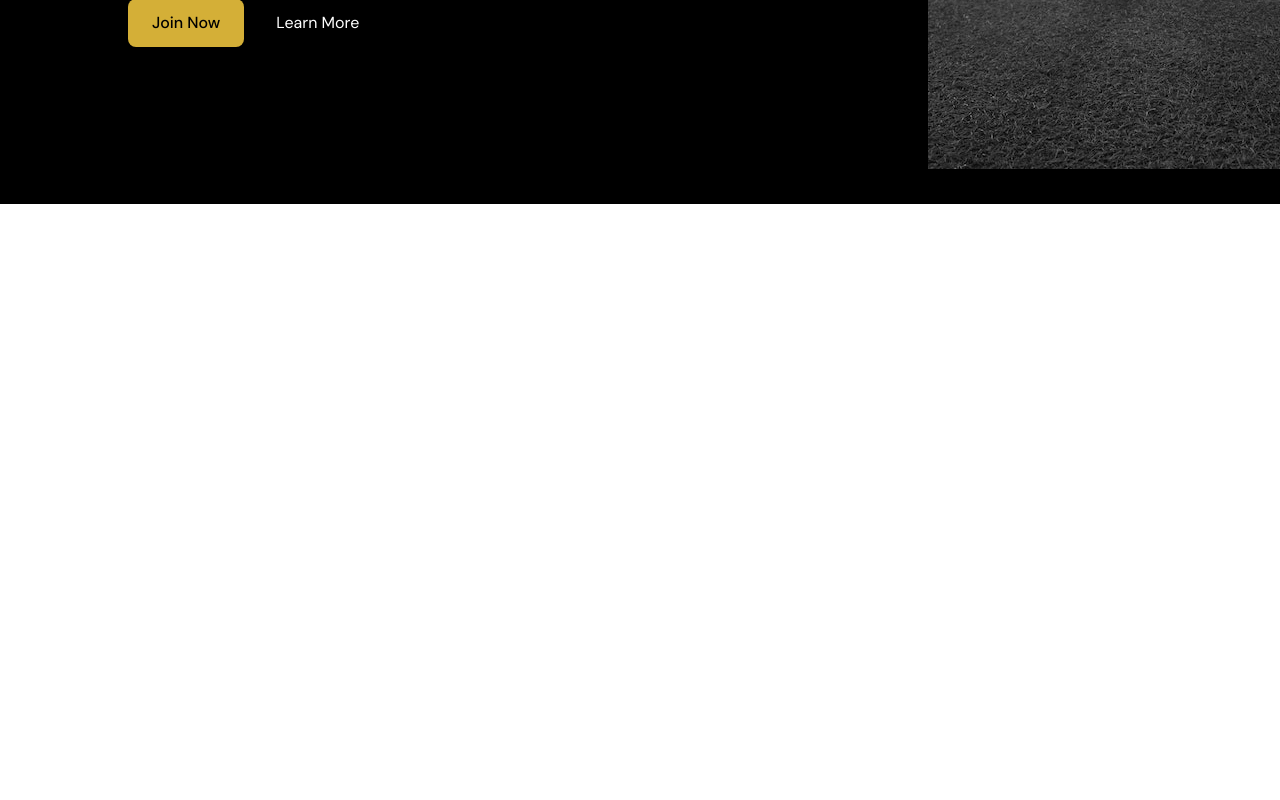
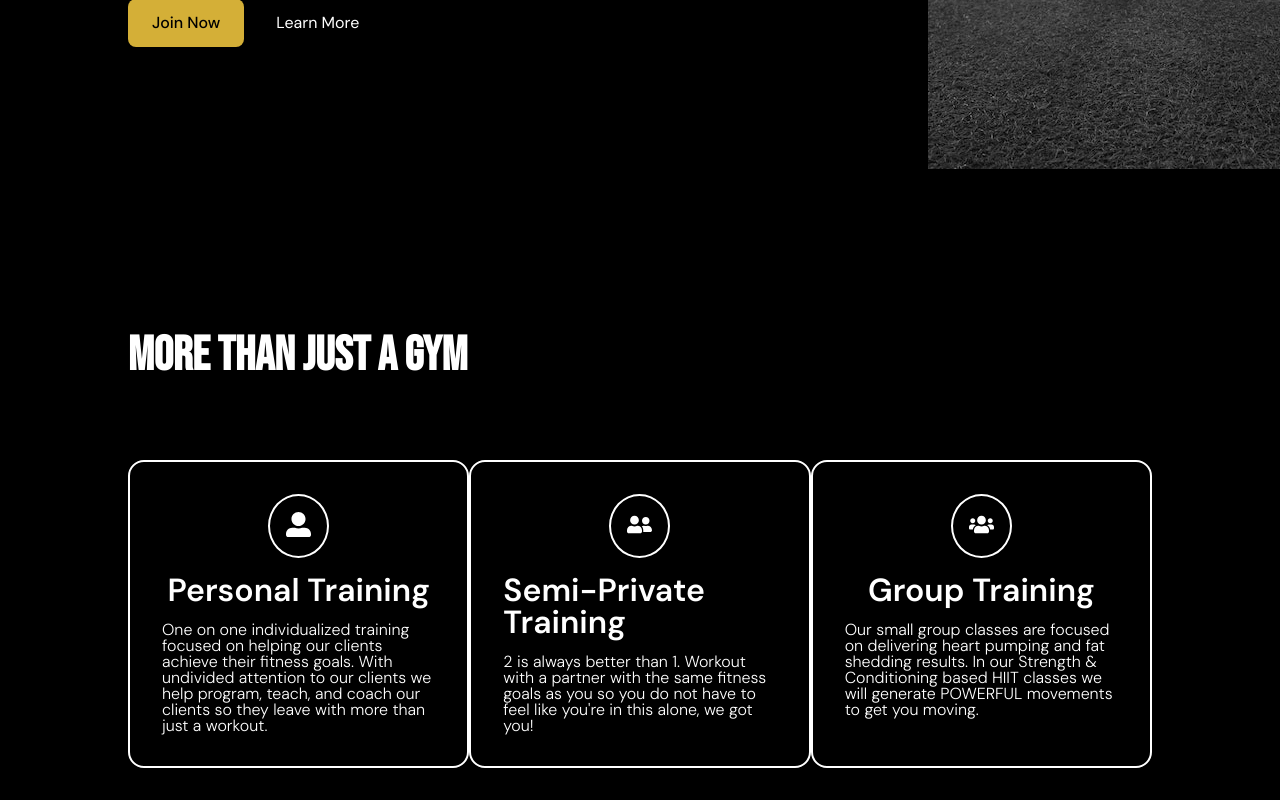
Before and after one commit to wichen42/Project-Movement-Studio, a React (Create React App) app: page / in a window 1280 px wide. Shown: the part 654-1454 px from the top of the page. Before the commit the page ends 858 px from the top, so only its background shows below. Built offline with nearby package versions, Linux system fonts and the light colour scheme.

Commit message:
complete programs section styling

```diff
--- a/src/App.js
+++ b/src/App.js
@@ -1,12 +1,14 @@
 import "./style.scss";
 import Header from "./components/Header";
 import About from "./components/About";
+import Programs from "./components/Programs";
 
 function App() {
   return (
     <div className="App">
       <Header />
       <About />
+      <Programs />
     </div>
   );
 }
--- /dev/null
+++ b/src/components/Program.jsx
@@ -0,0 +1,13 @@
+import React from 'react'
+
+const Program = ({icon, title, text}) => {
+  return (
+    <div className="program">
+        <div className='icon-container'>{icon}</div>
+        <div className='program-title'>{title}</div>
+        <span>{text}</span>
+    </div>
+  );
+};
+
+export default Program;
--- /dev/null
+++ b/src/components/Programs.jsx
@@ -0,0 +1,36 @@
+import Program from './Program';
+import { FaUserAlt, FaUserFriends, FaUsers} from "react-icons/fa";
+import { IconContext } from 'react-icons';
+
+const Programs = () => {
+  return (
+    <div className='programs'>
+        <span id='programs-title'>MORE THAN JUST A GYM</span>
+        <div className="program-container">
+            <Program icon={
+                <IconContext.Provider value={{size: "25px"}}>
+                    <div>
+                        <FaUserAlt />
+                    </div>
+                </IconContext.Provider>
+            } title={"Personal Training"} text={"One on one individualized training focused on helping our clients achieve their fitness goals. With undivided attention to our clients we help program, teach, and coach our clients so they leave with more than just a workout."}/>
+            <Program icon={
+                <IconContext.Provider value={{size: "25px"}}>
+                    <div>
+                        <FaUserFriends />
+                    </div>
+                </IconContext.Provider>
+            } title={"Semi-Private Training"} text={"2 is always better than 1. Workout with a partner with the same fitness goals as you so you do not have to feel like you're in this alone, we got you!"}/>
+            <Program icon={
+                <IconContext.Provider value={{size: "25px"}}>
+                    <div>
+                        <FaUsers />
+                    </div>
+                </IconContext.Provider>
+            } title={"Group Training"} text={"Our small group classes are focused on delivering heart pumping and fat shedding results. In our Strength & Conditioning based HIIT classes we will generate POWERFUL movements to get you moving."}/>
+        </div>
+    </div>
+  );
+};
+
+export default Programs;
--- a/src/style.scss
+++ b/src/style.scss
@@ -16,6 +16,8 @@
     text-rendering: optimizeLegibility;
     -webkit-font-smoothing: antialiased;
     text-size-adjust: none;
+    background-color: black;
+    color: white;
 }
 
 footer, header, nav, section, main{
@@ -78,7 +80,7 @@
 // LAYOUT
 $component_padding: 2rem 8rem 2rem 8rem;
 
-// BUTTON
+// BUTTON COMPONENT
 .button {
     background-color: $gold;
     color: black;
@@ -86,6 +88,43 @@
     border-radius: .5rem;
     cursor: pointer;
     width: fit-content;
+}
+
+// PROGRAM COMPONENT
+.program {
+    display: flex;
+    flex-direction: column;
+    align-items: center;
+    border: 2px solid white;
+    border-radius: 1rem;
+    width: 30rem;
+    padding: 2rem;
+
+    .icon {
+        size: 2px;
+    }
+
+    .icon-container {
+        border: 2px solid white;
+        padding: 1rem;
+        border-radius: 50%;
+        margin-bottom: 1rem;
+    }
+
+    .program-title {
+        font-weight: 600;
+        font-size: 2rem;
+        border: none;
+        font-family: $font_dm_sans;
+        margin-bottom: 1rem;
+
+    }
+
+    span {
+        max-width: 20rem;
+        font-weight: 300;
+        font-family: $font_dm_sans;
+    }
 }
 
 // HEADER
@@ -97,9 +136,7 @@
     height: 100%;
     font-family: $font_dm_sans;
     font-weight: 600;
-    background-color: black;
-    color: white;
-    padding: 2rem 8rem 2rem 8rem;
+    padding: $component_padding;
 
     .header-left {
         display: flex;
@@ -155,11 +192,9 @@
         top: 0;
         right: -100%;
         width: 250px;
-        background-color: black;
         transition: right 0.3s ease-in-out;
         display: flex;
         flex-direction: column;
-        color: white;
         height: 100%;
 
         .mobile-close {
@@ -195,9 +230,8 @@
     display: flex;
     align-items: center;
     width: 100%;
-    background-color: black;
-    color: white;
     padding: $component_padding;
+    padding-bottom: 8rem;
 
     .about-tagline-container {
         display: flex;
@@ -254,3 +288,24 @@
 
     }
 }
+
+// PROGRAMS
+
+.programs {
+    display: flex;
+    flex-direction: column;
+    padding: $component_padding;
+
+    #programs-title {
+        font-family: $font_bebas;
+        font-size: 3rem;
+        font-weight: 700;
+        margin-bottom: 5rem;
+    }
+
+    .program-container {
+        display: flex;
+        justify-content: space-between;
+    }
+
+}
```
Lines whose indentation alone changed are shown as unchanged.
